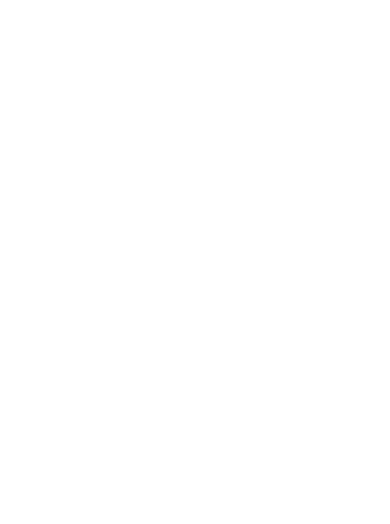
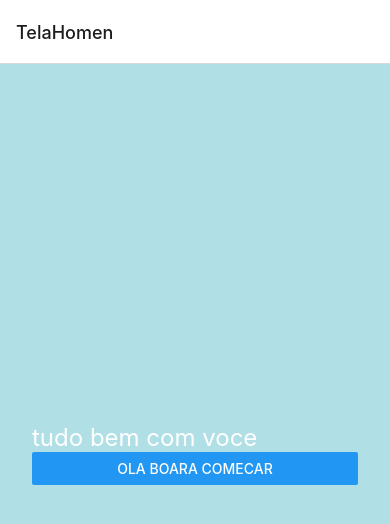
Before and after one commit to jonnathan098/AloExercicio, a React Native app: screen /TelaHomen in a window 390 px wide. Shown: the top 524 px of the page. Built offline with nearby package versions, Linux system fonts and the light colour scheme.

Commit message:
lista de images

```diff
--- a/App.tsx
+++ b/App.tsx
@@ -1,9 +1,9 @@
-import { StatusBar } from 'expo-status-bar';
-import { StyleSheet, Text, View } from 'react-native';
+
+import Navegacao from './src/telas/Navegaçao';
 
 const app: React.FC = () => {
   return(
-    <></>
+    <Navegacao/>
   );
 };
 export default app;
--- a/package.json
+++ b/package.json
@@ -10,11 +10,15 @@
     "eject": "expo eject"
   },
   "dependencies": {
+    "@react-navigation/native": "^6.0.11",
+    "@react-navigation/native-stack": "^6.7.0",
     "expo": "~45.0.0",
     "expo-status-bar": "~1.3.0",
     "react": "17.0.2",
     "react-dom": "17.0.2",
     "react-native": "0.68.2",
+    "react-native-safe-area-context": "^4.3.1",
+    "react-native-screens": "^3.15.0",
     "react-native-web": "0.17.7"
   },
   "devDependencies": {
--- /dev/null
+++ b/src/modelos/Item.ts
@@ -0,0 +1,6 @@
+type imagem ={
+    id:number,
+   url:string,
+}
+
+export default imagem
--- /dev/null
+++ b/src/stilhos/estilhosPagina1.tsx
@@ -0,0 +1,66 @@
+import React, { useState } from "react"
+import { StyleSheet, } from "react-native"
+
+const styles = StyleSheet.create({
+    container:{
+        flexGrow:1,
+        justifyContent: 'center',
+        padding: 32,
+        backgroundColor: '#B0E0E6',
+
+    },
+    Input:{
+        fontSize : 24,
+        borderWidth:1,
+        backgroundColor: '#F5FFFA',
+
+    },
+    linkNovoUsuario:{
+        padding:5,
+        alignItems:'center',
+    },
+    buttonTextLinkeNovoUsuario:{
+        color:'#0000FF',
+    },
+    Button:{
+        backgroundColor: '#C0C0C0',
+        alignItems:'center',
+        borderWidth:1,
+        padding:10,
+        borderRadius:8
+    },
+    buttonText:{
+        color:'#fff',
+        fontSize : 24,
+    },
+    MansagemDeerror:{
+        textTransform:'uppercase',
+        alignItems:'center',
+
+    },
+    MansagemDesucesso:{
+        textTransform:'uppercase',
+    },
+    Image:{
+     width:200,
+      height:200,
+      marginTop:20,
+      alignItems:'center',
+     },
+     container01:{
+        fontSize: 24,
+        borderWidth:1,
+        width:'100%',
+        height:'100%',
+        backgroundColor:'#3CB371',
+        alignItems:'center',
+    },
+    container00: {
+        flex: 1,
+        backgroundColor: '#E0FFFF',
+        alignItems: 'center',
+        justifyContent: 'center',
+      },
+})
+
+export default styles
--- /dev/null
+++ b/src/telas/Navegaçao.tsx
@@ -0,0 +1,28 @@
+import { NavigationContainer } from "@react-navigation/native"
+import { createNativeStackNavigator } from '@react-navigation/native-stack';
+import React from "react"
+import TelaHomen from "./TelaHomen"
+import TelaAvaliaçao from "./TelaAvaliaçao"
+
+const Navegacao: React.FC =() => {
+    const Stack = createNativeStackNavigator();
+    return(
+        <NavigationContainer>
+        <Stack.Navigator>
+         <Stack.Screen name="TelaHomen" component={TelaHomen} />
+         <Stack.Screen name="TelaAvaliaçao" component={TelaAvaliaçao} />
+
+        </Stack.Navigator>
+      </NavigationContainer>
+    );
+};
+
+type StackParams = {
+    TelaHomen: undefined,
+    TelaAvaliaçao: undefined,
+};
+
+
+
+export default Navegacao
+export type{ StackParams};
--- /dev/null
+++ b/src/telas/TelaAvaliaçao.tsx
@@ -0,0 +1,67 @@
+import { NativeStackScreenProps } from "@react-navigation/native-stack";
+import React from "react" ;
+import imagem from "../modelos/Item";
+import { View,Text, ListRenderItem, FlatList, TouchableOpacity, Image, SafeAreaView} from "react-native";
+import styles from "../stilhos/estilhosPagina1";
+import { StackParams } from "./Navegaçao";
+import { StyleSheet, } from "react-native"
+import Item from "../modelos/Item";
+
+const item: imagem [] = [
+    {
+    id: 1,
+    url:'transferir.png'
+    },
+    {id: 2,
+    url:'https://cdn-icons-png.flaticon.com/512/33/33308.png'
+   },
+   {id: 3,
+        url:'https://cdn-icons-png.flaticon.com/512/33/33308.png'
+    },
+    {id: 4,
+        url:'https://cdn-icons-png.flaticon.com/512/33/33308.png'
+    },
+]
+
+type Props = NativeStackScreenProps<StackParams,'TelaAvaliaçao'>;
+const TelaAvaliaçao: React.FC<Props>= (Props) => {
+
+    const renderFlatListItem: ListRenderItem<Item> = ({item}) => {
+        return (
+        < View >
+            <Image  style={styles.Image} source={{uri: 'https://i.pinimg.com/originals/6d/d3/e3/6dd3e3309072f2538f97ec14d9de3e07.jpg'}} />
+            <TouchableOpacity  onPress={() => {}}>
+
+            </TouchableOpacity>
+            <Image  style={styles.Image} source={{uri: 'https://i.pinimg.com/236x/af/1c/30/af1c30d6d881d9447dec06149f61d2f9--drawings-of-girls-anime-drawings-girl.jpg'}} />
+            <TouchableOpacity onPress={() => {}}>
+                <Text>contado</Text>
+            </TouchableOpacity>
+            <Image  style={styles.Image} source={{uri: 'http://pm1.narvii.com/6690/70244b37b6341a55d181727de30ae4af62979109_00.jpg'}} />
+            <TouchableOpacity onPress={() => {}}>
+                <Text>contado</Text>
+            </TouchableOpacity>
+            <Image  style={styles.Image} source={{uri: 'https://gamelogia.com.br/wp-content/uploads/2017/08/imagens-anime-13.jpg'}} />
+            <TouchableOpacity onPress={() => {}}>
+                <Text>contado</Text>
+            </TouchableOpacity>
+            <Image  style={styles.Image} source={{uri: 'https://i.pinimg.com/originals/f7/fe/2e/f7fe2e21ff411a12aa1717c1400ae69b.jpg'}} />
+            <TouchableOpacity onPress={() => {}}>
+                <Text>contado</Text>
+            </TouchableOpacity>
+            <Image  style={styles.Image} source={{uri: 'https://i0.wp.com/www.jbox.com.br/wp/wp-content/uploads/2021/10/spy-family-anime-destacada.jpg?fit=774%2C489&quality=99&strip=all&ssl=1'}} />
+            <TouchableOpacity onPress={() => {}}>
+                <Text>contado</Text>
+            </TouchableOpacity>
+        </View>
+      )
+      }
+    return(
+        <View style={styles.container01}>
+
+        <SafeAreaView style={styles.container}></SafeAreaView>
+        <FlatList renderItem={renderFlatListItem} data={item}/>
+        </View>
+    )
+}
+export default TelaAvaliaçao
--- a/src/telas/TelaHomen.tsx
+++ b/src/telas/TelaHomen.tsx
@@ -0,0 +1,21 @@
+import React from "react" ;
+import { View,Text, Button } from "react-native";
+import styles from "../stilhos/estilhosPagina1";
+import { NativeStackScreenProps } from '@react-navigation/native-stack';
+import { StackParams } from './Navegaçao';
+
+
+type Props = NativeStackScreenProps<StackParams,'TelaHomen'>;
+const TelaHomen: React.FC <Props>= (Props) => {
+
+    const botaoPressionado = () =>{
+        Props.navigation.navigate('TelaAvaliaçao');}
+
+    return(
+        <View style={styles.container}>
+            <Text style={styles.buttonText}>tudo bem com voce </Text>
+            <Button title="ola boara comecar" onPress={botaoPressionado} />
+        </View>
+    )
+}
+export default TelaHomen
```
Also changed, not shown: assets/transferir.png (added), src/telas/TelaAvaliacao.tsx (deleted), 1 other file (tests, documents, lock files or other folders).
